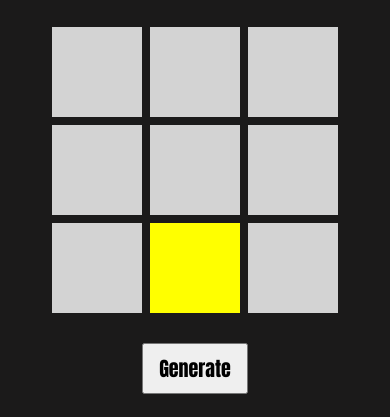
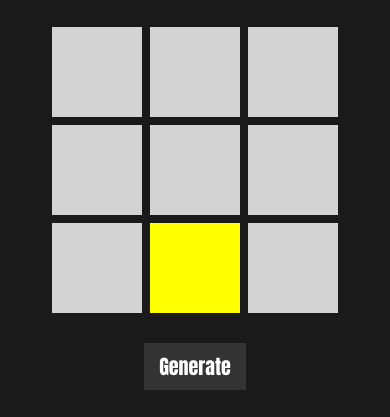
Before and after one commit to Xlozy/dieabstraktebanane, a plain HTML site: page index.html in a window 390 px wide. Both pictures are taken after a click on the button "Generate". Shown: the part 391-808 px from the top of the page. Drawn offline with Linux system fonts and the light colour scheme.

Commit message:
buttons farbe für smartphone

```diff
--- a/style.css
+++ b/style.css
@@ -86,7 +86,27 @@ button {
     padding: 10px 20px;
     font-size: 25px;
     font-family: "Anton", sans-serif;
+    color: #ffffff; /* Setze die Schriftfarbe explizit auf Weiß */
+    background-color: #333; /* Setze eine Hintergrundfarbe */
+    border: none; /* Entferne die Standardrahmen */
+    cursor: pointer; /* Ändere den Cursor auf "pointer" */
+    text-decoration: none; /* Entferne mögliche Unterstreichungen */
 }
+
+button:focus,
+button:active {
+    outline: none; /* Entfernt den blauen Rahmen bei Fokus oder Aktivierung */
+}
+
+button:visited {
+    color: #ffffff; /* Stellt sicher, dass besuchte Buttons nicht blau werden */
+}
+
+button:hover {
+    background-color: #444; /* Optional: Ändere die Hintergrundfarbe beim Hover */
+    color: #ffffff; /* Behalte die Schriftfarbe beim Hover */
+}
+
 
 #colorSlider {
     display: flex;
```
